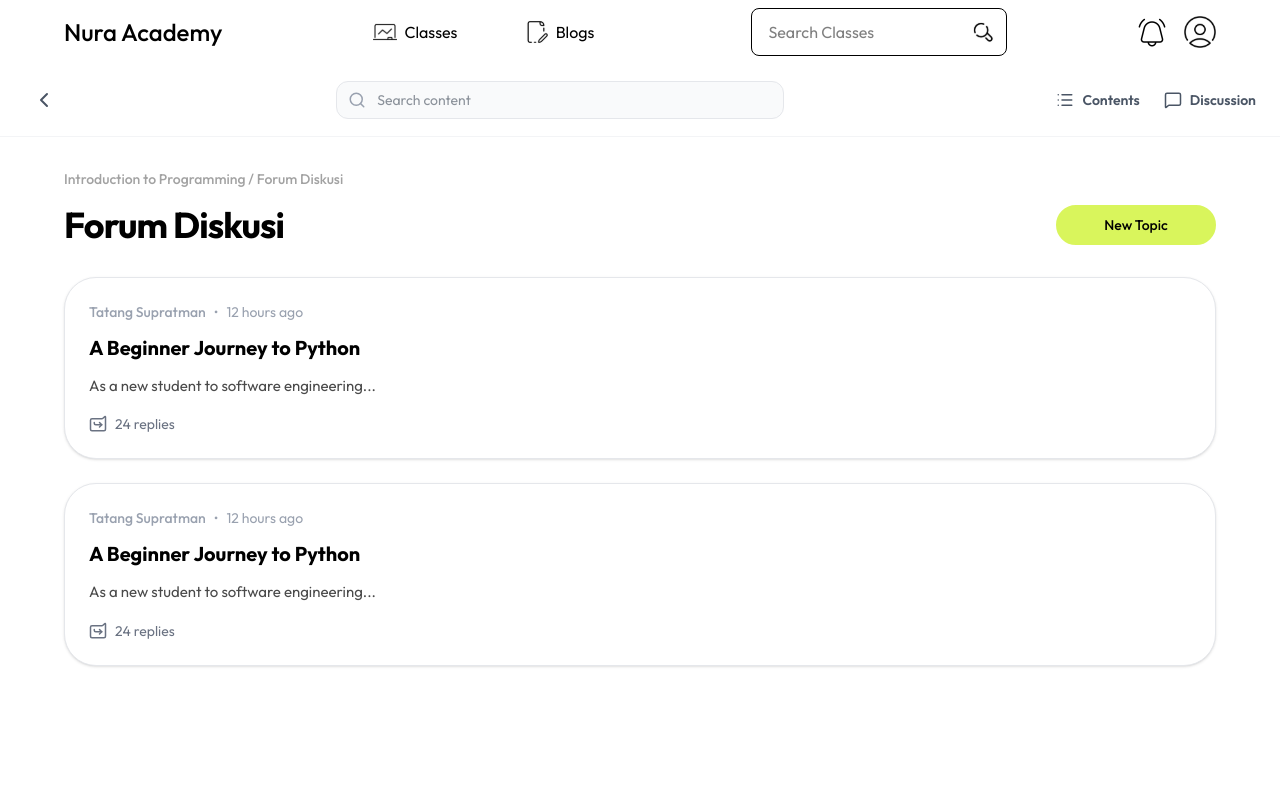
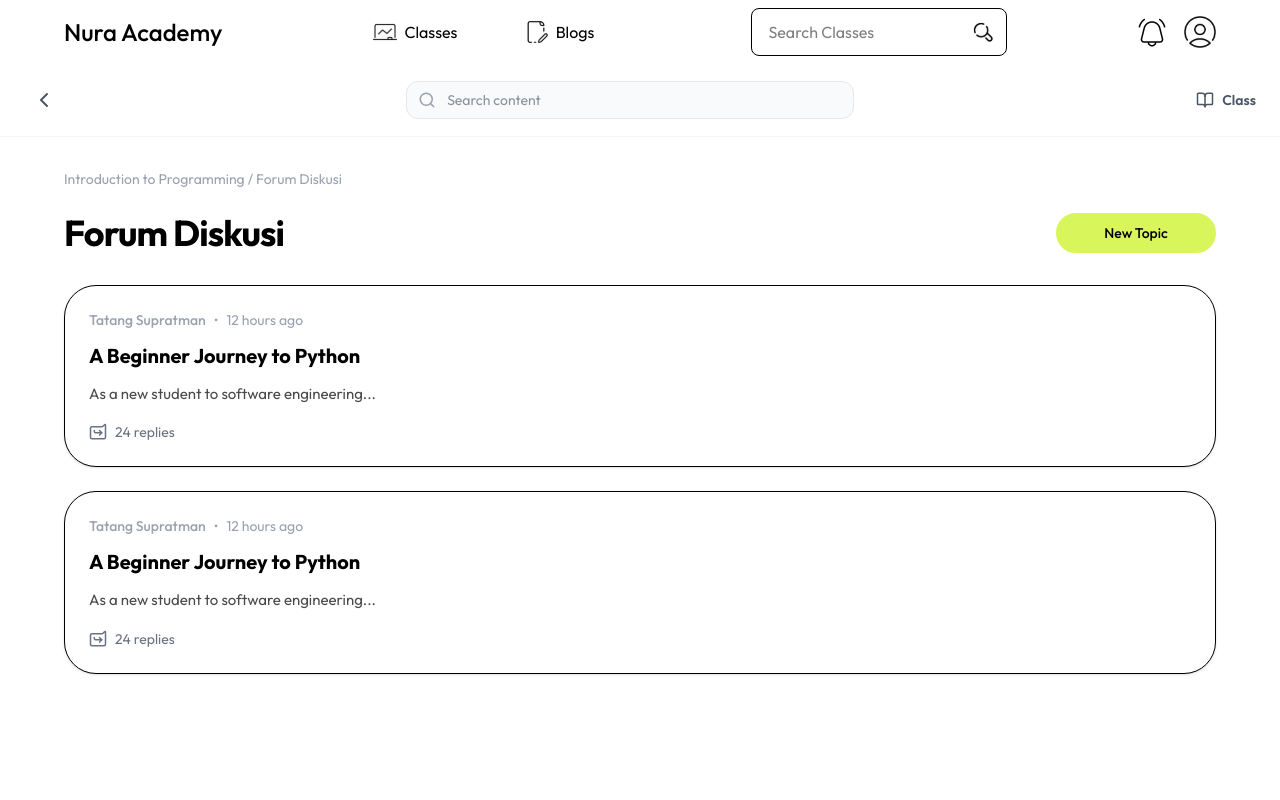
Before and after one commit to Nuraacademy/Nuraacademy, a Next.js app: page /discussions/class in a window 1280 px wide. Shown: the top 800 px of the page. Built offline with nearby package versions, Linux system fonts and the light colour scheme.

Commit message:
feat(discussions): update Header2 component to support variant prop; enhance DiscussionPage and DiscussionTopicPage layouts

```diff
--- a/src/app/discussions/class/page.tsx
+++ b/src/app/discussions/class/page.tsx
@@ -34,9 +34,9 @@ export default async function DiscussionPage({
 
     return (
         <main className="min-h-screen bg-white flex flex-col font-sans text-gray-800">
-            <Header2 classId={id ?? ""} />
+            <Header2 classId={id ?? ""} variant="discussion" />
             <div className="flex-grow mx-auto w-full max-w-7xl py-8 px-6 md:px-16">
-                <nav className="mb-4 text-[#a2a2a2] text-sm font-medium">
+                <nav className="text-gray-400 text-sm mb-6">
                     {mockData.classTitle} / Forum Diskusi
                 </nav>
 
--- a/src/app/discussions/topic/page.tsx
+++ b/src/app/discussions/topic/page.tsx
@@ -3,6 +3,7 @@
 import { LimeButton } from '@/components/lime_button';
 import { DiscussionTopicDialog } from '@/components/discussion_topic_dialog';
 import React, { useState, use } from 'react';
+import { Header2 } from '@/components/header2';
 
 export default function DiscussionTopicPage({
     searchParams
@@ -48,7 +49,10 @@ export default function DiscussionTopicPage({
 
 
     return (
-        <main className="min-h-screen bg-white p-8 md:p-12 max-w-7xl mx-auto font-sans">
+        <main className="min-h-screen bg-white flex flex-col font-sans text-gray-800">
+
+            <Header2 classId={id ?? ""} variant="discussion" />
+            <div className="flex-grow mx-auto w-full max-w-7xl py-8 px-6 md:px-16">
                 {/* Breadcrumbs */}
                 <nav className="text-gray-400 text-sm mb-6">
                     <span>Introduction to Programming</span>
@@ -116,6 +120,7 @@ export default function DiscussionTopicPage({
                     onCancel={() => setIsDialogOpen(false)}
                     isReply={true}
                 />
+            </div>
         </main>
     );
 }
--- a/src/components/course_expander.tsx
+++ b/src/components/course_expander.tsx
@@ -100,7 +100,7 @@ export default function CourseExpander({
     return (
         <div className="w-full mb-4">
             <div
-                className={`border border-gray-200 rounded-[2rem] p-6 transition-all cursor-pointer bg-white shadow-sm ${isOpen ? 'border-black' : 'hover:border-[#D9F066]'}`}
+                className={`border border-black rounded-[2rem] p-6 transition-all cursor-pointer bg-white shadow-sm ${isOpen ? 'border-black' : 'hover:border-[#D9F066]'}`}
             >
                 {/* Header Section */}
                 <div
--- a/src/components/discussion_list.tsx
+++ b/src/components/discussion_list.tsx
@@ -19,7 +19,7 @@ export default function DiscussionList({ topics }: { topics: Topic[] }) {
             {topics.map((topic) => (
                 <div
                     key={topic.id}
-                    className="border border-gray-200 rounded-[2rem] p-6 transition-all cursor-pointer bg-white shadow-sm hover:border-[#D9F066]"
+                    className="border border-black rounded-[2rem] p-6 transition-all cursor-pointer bg-white shadow-sm hover:border-[#D9F066]"
                     onClick={() => router.push(`/discussions/topic?id=${topic.id}`)}
                 >
                     <div className="flex items-center gap-2 mb-3 text-sm text-gray-400">
--- a/src/components/header2.tsx
+++ b/src/components/header2.tsx
@@ -1,15 +1,19 @@
 "use client"
 
-import { ChevronLeft, Search, List, MessageSquare } from "lucide-react";
+import { ChevronLeft, Search, MessageSquare, BookOpen } from "lucide-react";
 import Link from "next/link";
 import { useRouter } from "next/navigation"
 import { ClassOutlineDialog } from "@/components/class_outline_dialog"
 
 interface Header2Props {
     classId: string;
+    variant?: 'modules' | 'discussion';
 }
 
-export const Header2 = ({ classId }: Header2Props) => {
+export const Header2 = ({
+    classId,
+    variant='modules'
+}: Header2Props) => {
     const router = useRouter();
     return (
         <header className="px-6 py-4 flex items-center justify-between border-b border-gray-100 bg-white sticky top-0 z-50">
@@ -36,6 +40,17 @@ export const Header2 = ({ classId }: Header2Props) => {
             </div>
 
             {/* Right Section: Actions */}
+            { variant === 'discussion' ? (
+                <div className="flex items-center gap-4 md:gap-6 flex-shrink-0">
+                    <button
+                        onClick={() => router.push(`/courses/about/${classId}`)}
+                        className="flex items-center gap-2 text-sm font-semibold text-gray-600 hover:text-black transition-colors"
+                    >
+                        <BookOpen size={18} />
+                        <span className="hidden sm:inline">Class</span>
+                    </button>
+                </div>
+            ) : (
                 <div className="flex items-center gap-4 md:gap-6 flex-shrink-0">
                     <ClassOutlineDialog classId={classId} />
                     <button
@@ -46,6 +61,7 @@ export const Header2 = ({ classId }: Header2Props) => {
                         <span className="hidden sm:inline">Discussion</span>
                     </button>
                 </div>
+            )}
         </header>
     );
 };
```
Lines whose indentation alone changed are shown as unchanged.
